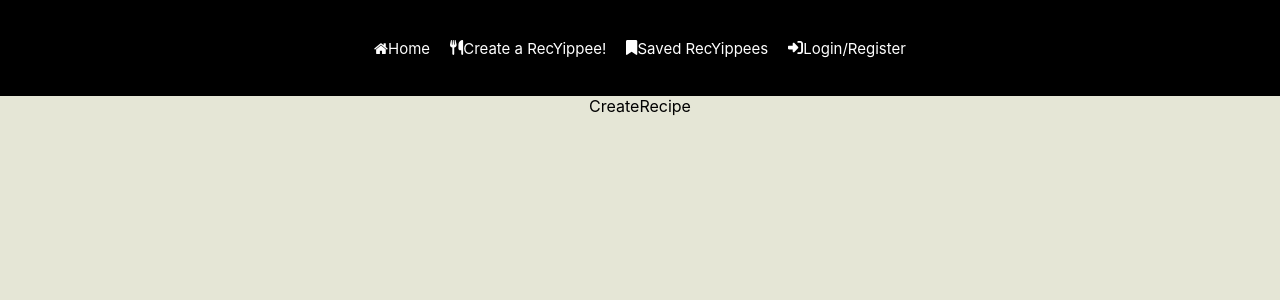
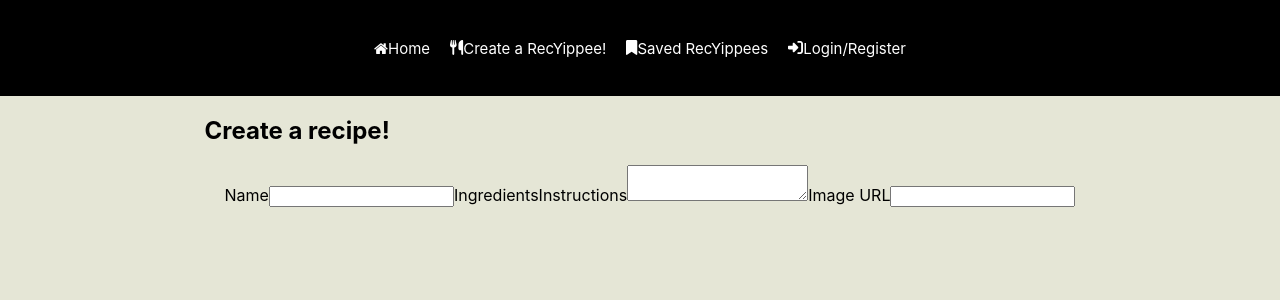
Before and after one commit to YOGESHnick/RecYippeee, a React (Create React App) app in the folder client/: page /create-recipe in a window 1280 px wide. Shown: the top 300 px of the page. Built offline with nearby package versions, Linux system fonts and the light colour scheme.

Commit message:
startig frontend for recipes

```diff
--- a/client/src/pages/create-recipe.js
+++ b/client/src/pages/create-recipe.js
@@ -1,5 +1,17 @@
 export const CreateRecipe = ()=>{
     return (
-        <div>CreateRecipe</div>
+        <div className="create-recipte">
+            <h2>Create a recipe!</h2>
+            <form>
+                <label htmlFor="name" >Name</label>
+                <input type="text" id="name"  />
+                <label htmlFor="ingredients" >Ingredients</label>
+
+                <label htmlFor="instructions" >Instructions</label>
+                <textarea type="text" id="instructions" name="istructions" > </textarea>
+                <label htmlFor="imageUrl" >Image URL</label>
+                <input type="text" id="imageUrl"  />
+            </form>
+        </div>
     )
 }
```
